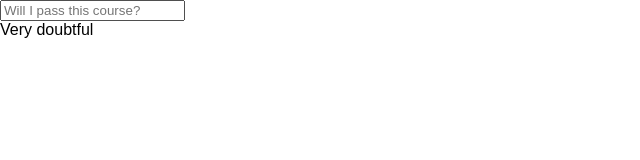
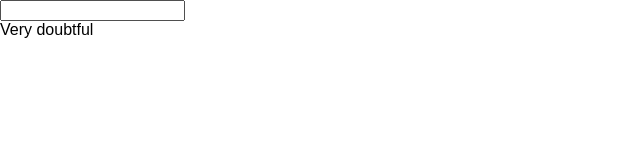
Before and after one commit to thinkful-c16/react-onedayproject-firoz-nicole, a React (Create React App) app in the folder 8ball/: page / in a window 1280 px wide. Shown: the top 160 px of the page, without its empty margins (0-640 px from the left). Built offline with nearby package versions, Linux system fonts and the light colour scheme.

Commit message:
partial state added

```diff
--- a/8ball/src/Answer.js
+++ b/8ball/src/Answer.js
@@ -4,7 +4,7 @@ const data = require('./8ballresponse.json');
 export default function Answer (){
     let randomResponse = data[Math.floor(Math.random()*data.length)];
     return (
-        <div className="response">
+        <div className="response" >
             {randomResponse.answer}
         </div>
     )
--- a/8ball/src/App.js
+++ b/8ball/src/App.js
@@ -6,14 +6,23 @@ import Answer from './Answer';
 export default class App extends React.Component {
   constructor(props) {
     super(props)
-    //this.state {}
+    this.state = {
+      response: false,
+      value: ''
+    }
+  }
+
+  onSubmission() {
+    this.setState ({
+      response: true
+    })
   }
 
 
   render()  {
     return (
       <div>
-        <Question />
+        <Question questionValue={this.state.value}/>
         <Answer />
       </div>
     );
--- a/8ball/src/Question.js
+++ b/8ball/src/Question.js
@@ -1,18 +1,19 @@
 import React from 'react';
 
-export default function Question(){
+export default function Question(props){
 
     return (
-
         <div>
            <form>
-               <input className="question" type="text" value="" placeholder="Will I pass this course?">
-               </input>
+               <input className="question" type="text" value=""
+                onSubmit={event => props.onSubmit(event.target.value) }></input>
             </form>
         </div>
     )
 }
 
-//change value to {props.value}
 
+
+//=== potential features ===
+//history of questions/answers
 //make question mark a button if time
```
